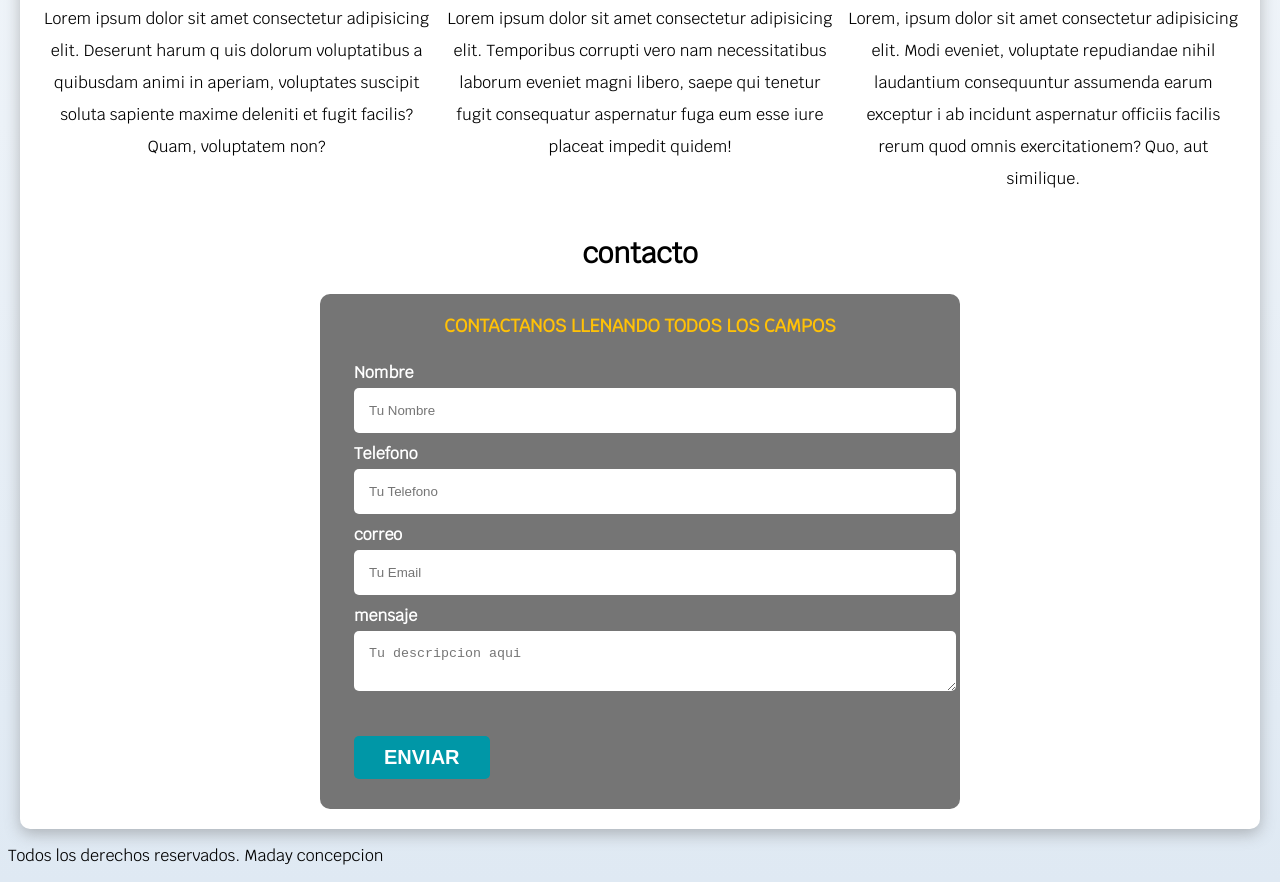
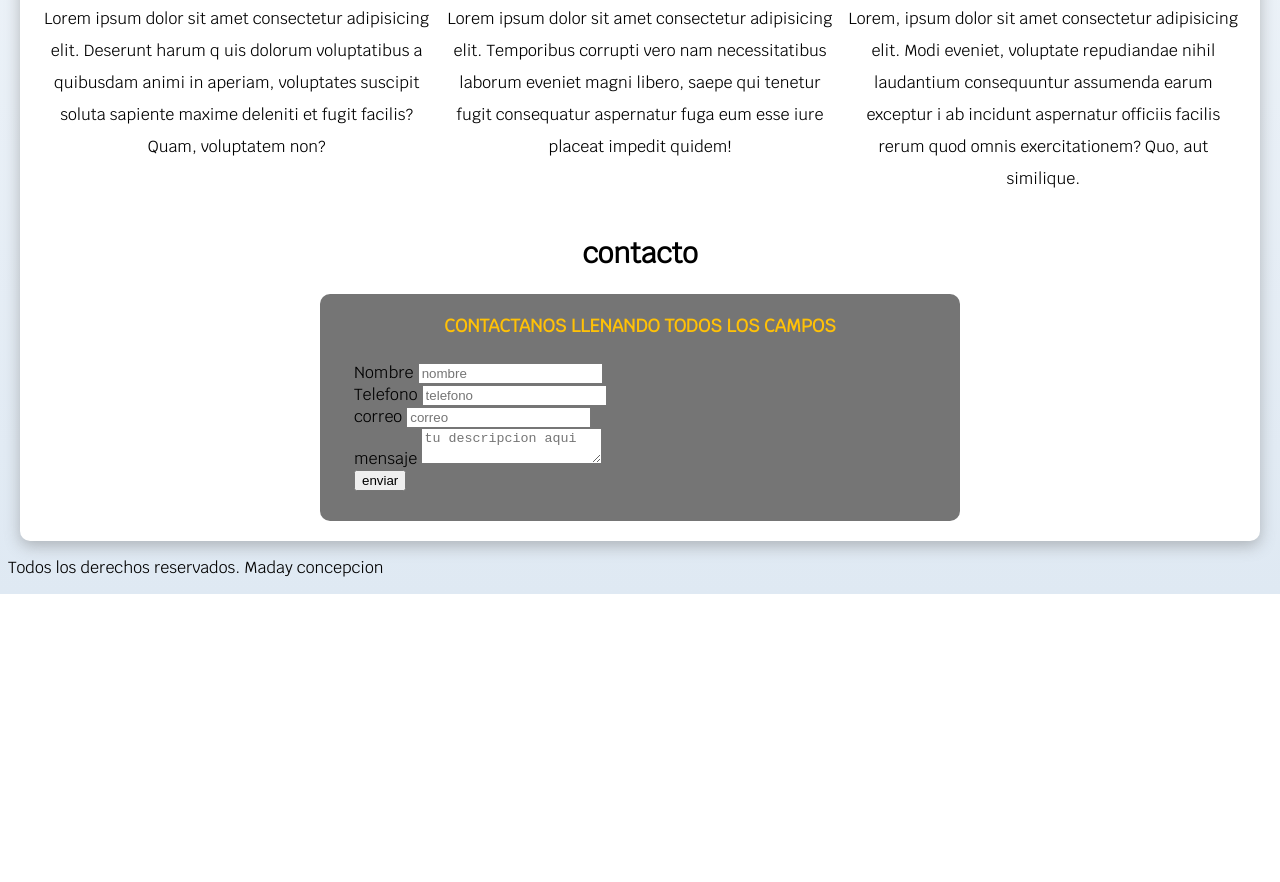
Before and after one commit to madaycg/freelancer-site, a plain HTML site: page index.html in a window 1280 px wide. Shown: the part 982-1864 px from the top of the page. After the commit the page ends 1576 px from the top, so only its background shows below. Drawn offline with Linux system fonts and the light colour scheme.

Commit message:
Revert "cambios"
This reverts commit 793260ef255adf5816a505414af63efbd95aed14.

```diff
--- a/css/style.css
+++ b/css/style.css
@@ -12,7 +12,6 @@
 html {
     font-size: 62.5%;
     box-sizing: inherit;
-
 }
 *, *:before, *:after {
      box-sizing: inherit;
@@ -41,7 +40,6 @@ body {
     border-radius: .5rem;
     width: 90%;
     text-align: center;
-    border: none;
 
 }
 
@@ -49,11 +47,6 @@ body {
     .boton {
         width: auto;
     }
-
-}
-
-.boton:hover {
-    cursor: pointer;
 
 }
 
@@ -206,26 +199,3 @@ h1,h2,h3 {
    color: var(--primario);
 
 }
-
-.contenedor-campos {
-
-}
-
-.campo {
-    margin-bottom: 1rem;
-
-}
-
-.campo label {
-
-    color: var(--blanco);
-    font-weight: bold;
-    margin-bottom: .5rem;
-    display: block;
-}
-.input-text {
-    width: 100%;
-    border: none;
-    padding: 1.5rem;
-    border-radius: .5rem;
-}
--- a/index.html
+++ b/index.html
@@ -171,28 +171,28 @@
         <div class="campo">
 
           <label>Nombre</label>
-          <input class="input-text" placeholder="Tu Nombre" />
+          <input type="text" placeholder="nombre" />
         </div>
 
         <div class="campo">
           <label>Telefono</label>
-          <input class="input-text" type="tel" placeholder="Tu Telefono" />
+          <input type="tel" placeholder="telefono" />
         </div>
 
         <div class="campo">
           <label for="mail">correo</label>
-          <input class="input-text" type="email" placeholder="Tu Email" id="mail" />
+          <input type="email" placeholder="correo" id="mail" />
         </div>
 
         <div class="campo">
           <label>mensaje</label>
-          <textarea class="input-text" placeholder="Tu descripcion aqui"></textarea>
+          <textarea placeholder="tu descripcion aqui"></textarea>
       </div>
 
     </div>  <!-- .contenedor de los campos-->
 
       <div>
-        <input class="boton" type="submit" value="enviar" />
+        <input type="submit" value="enviar" />
       </div>
     </fieldset>
   </form>
```
